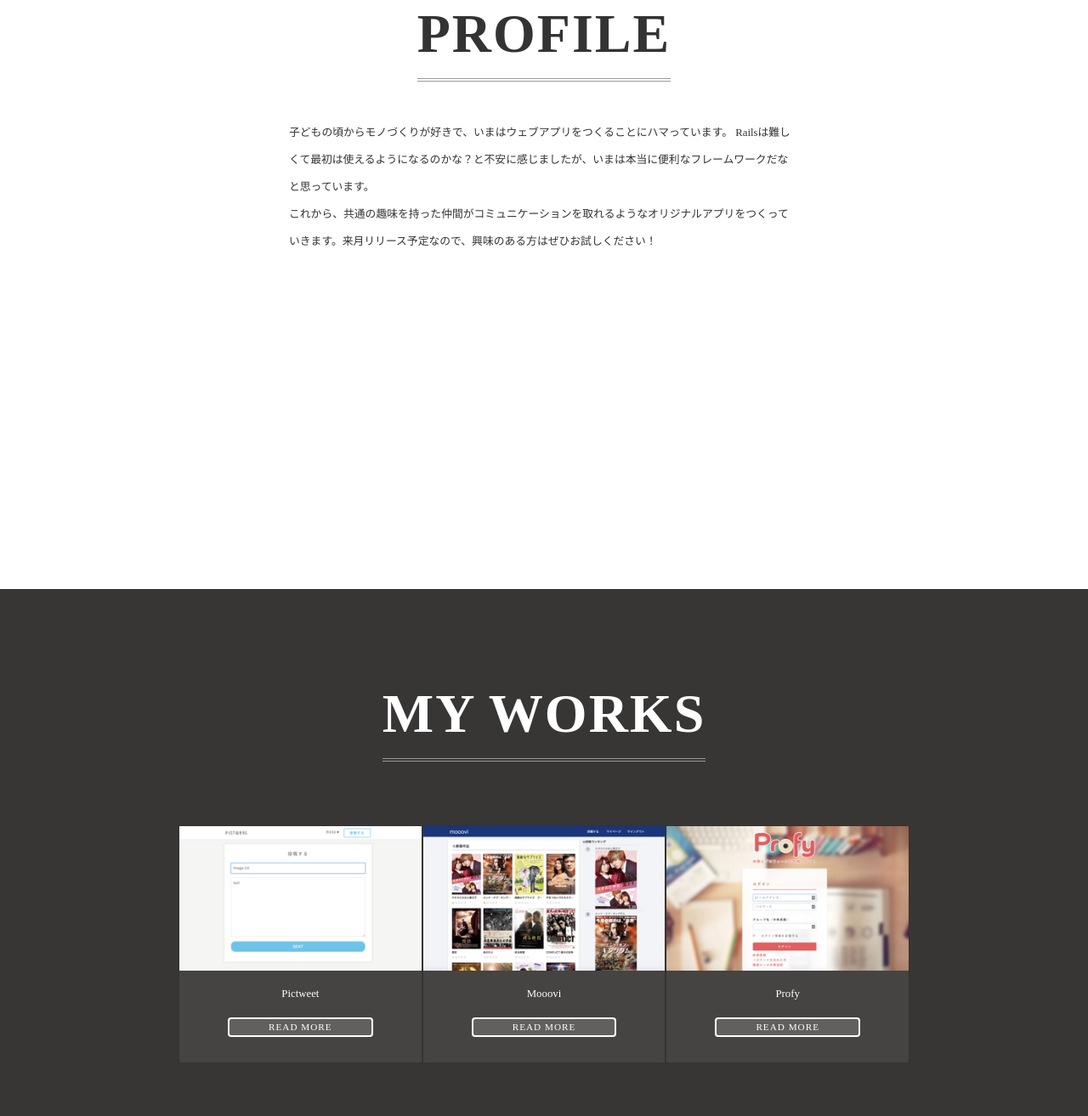
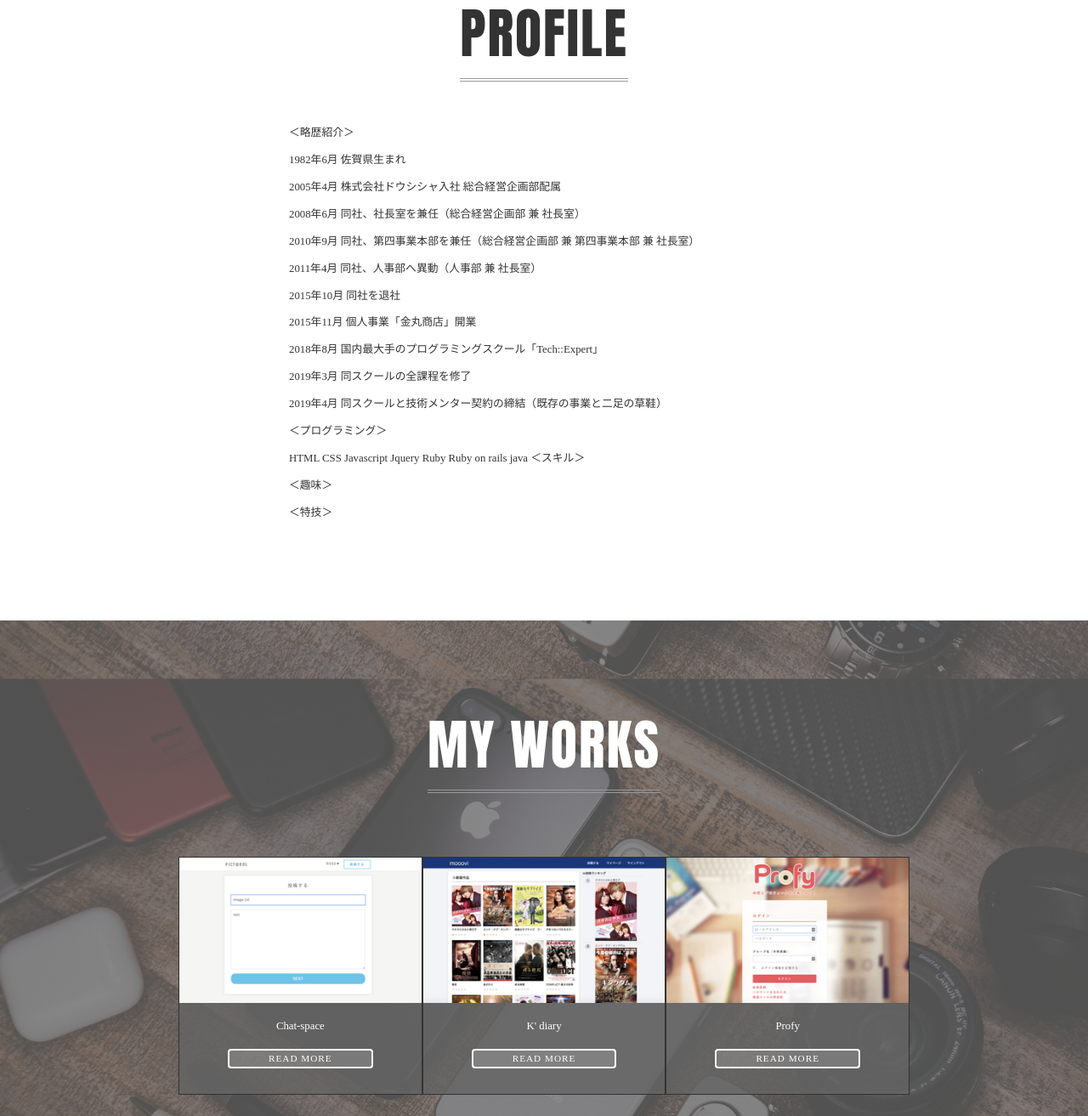
Before and after one commit to r-kanamaru/portfolio_kanamaru, a plain HTML site: page index.html in a window 1280 px wide. Shown: the part 907-2220 px from the top of the page at 85% size. Drawn offline with Linux system fonts and the light colour scheme.

Commit message:
update_html&css
update_html&css

```diff
--- a/index.html
+++ b/index.html
@@ -11,11 +11,11 @@
   <header class="header">
 
     <p class="site-title-sub">
-      ----- Kanamaru's Web application portfolio -----
+      ----- Web application portfolio -----
     </p>
 
     <h1 class="site-title">
-      My WORKS
+      Kanamaru's Portfolio
     </h1>
 
     <p class="site-description">
@@ -33,34 +33,57 @@
       </a>
 
     </div>
+
   </header>
 
   <section class="about" id="about">
     <h2 class="heading">PROFILE</h2>
     <p class="about-text">
-      子どもの頃からモノづくりが好きで、いまはウェブアプリをつくることにハマっています。
-      Railsは難しくて最初は使えるようになるのかな？と不安に感じましたが、いまは本当に便利なフレームワークだなと思っています。<br>
-      これから、共通の趣味を持った仲間がコミュニケーションを取れるようなオリジナルアプリをつくっていきます。来月リリース予定なので、興味のある方はぜひお試しください！
+      ＜略歴紹介＞<br>
+      1982年6月 佐賀県生まれ<br>
+      2005年4月 株式会社ドウシシャ入社 総合経営企画部配属<br>
+      2008年6月 同社、社長室を兼任（総合経営企画部 兼 社長室）<br>
+      2010年9月 同社、第四事業本部を兼任（総合経営企画部 兼 第四事業本部 兼 社長室）<br>
+      2011年4月 同社、人事部へ異動（人事部 兼 社長室）<br>
+      2015年10月 同社を退社<br>
+      2015年11月 個人事業「金丸商店」開業<br>
+      2018年8月 国内最大手のプログラミングスクール「Tech::Expert」<br>
+      2019年3月 同スクールの全課程を修了<br>
+      2019年4月 同スクールと技術メンター契約の締結（既存の事業と二足の草鞋）<br>
+      ＜プログラミング＞<br>
+      HTML
+      CSS
+      Javascript
+      Jquery
+      Ruby
+      Ruby on rails
+      java
+      ＜スキル＞<br>
+      ＜趣味＞<br>
+      ＜特技＞<br>
     </p>
   </section>
 
   <section class="works">
     <h2 class="heading">MY WORKS</h2>
     <div class="works-wrapper">
+
       <div class="work-box">
         <img class="work-image" src="images/pictweet.jpg" alt="制作事例">
         <div class="work-description">
-          Pictweet<br>
-          <a href="#" class="button button-ghost">READ MORE</a>
+          Chat-space<br>
+          <a href="http://52.193.204.236" class="button button-ghost">READ MORE</a>
         </div>
       </div>
+
       <div class="work-box">
         <img class="work-image" src="images/mooovi.jpg" alt="制作事例">
         <div class="work-description">
-          Mooovi<br>
-          <a href="#" class="button button-ghost">READ MORE</a>
+          K' diary<br>
+          <a href="https://kanamaru.hateblo.jp/" class="button button-ghost">READ MORE</a>
         </div>
       </div>
+
       <div class="work-box">
         <img class="work-image" src="images/profy.jpg" alt="制作事例">
         <div class="work-description">
@@ -68,9 +91,10 @@
           <a href="#" class="button button-ghost">READ MORE</a>
         </div>
       </div>
+
     </div>
+  </section>
 
-  </section>
   <section class="contact" id="contact">
     <form class="contact-form">
       <input type="text" name="name" placeholder="NAME">
--- a/style.css
+++ b/style.css
@@ -13,7 +13,7 @@ body {
 .header {
   padding: 170px 30px 80px;
   height: 100vh;
-  background-color: rgba(25, 25, 120, 0.9);
+  background-color: rgba(25, 120, 120, 0.5);
 }
 
 .site-title-sub {
@@ -25,6 +25,7 @@ body {
 .site-title {
   margin: 50px;
   font-size: 4.5rem;
+  font-family: impact;
 }
 
 .site-description {
@@ -54,7 +55,7 @@ body {
 }
 
 .about {
-  height: 100vh;
+  min-height: 100vh;
   padding: 80px 30px;
   background-color: #fff;
   color: #333;
@@ -73,12 +74,13 @@ body {
   padding-bottom: 15px;
   letter-spacing: 2px;
   font-size: 4rem;
+  font-family: impact;
   border-bottom: double 4px #999;
 }
 
 .works {
   height: 100vh;
-  background-color: #383634;
+  background-color: rgba(100, 100, 100, 0.7);
   padding: 80px 0 10px;
 }
 
@@ -89,7 +91,7 @@ body {
 }
 
 .work-box {
-  background-color: rgba(100, 100, 100, 0.3);
+  background-color: rgba(100, 100, 100,0.8);
   border: 1px solid #333;
 }
 
@@ -120,7 +122,7 @@ body {
 .contact {
   height: 100vh;
   padding: 80px 0 150px;
-  background-color: rgba(25, 25, 120, 0.9);
+  background-color: rgba(25, 120, 120, 0.5);
 }
 
 .contact-form {
```
